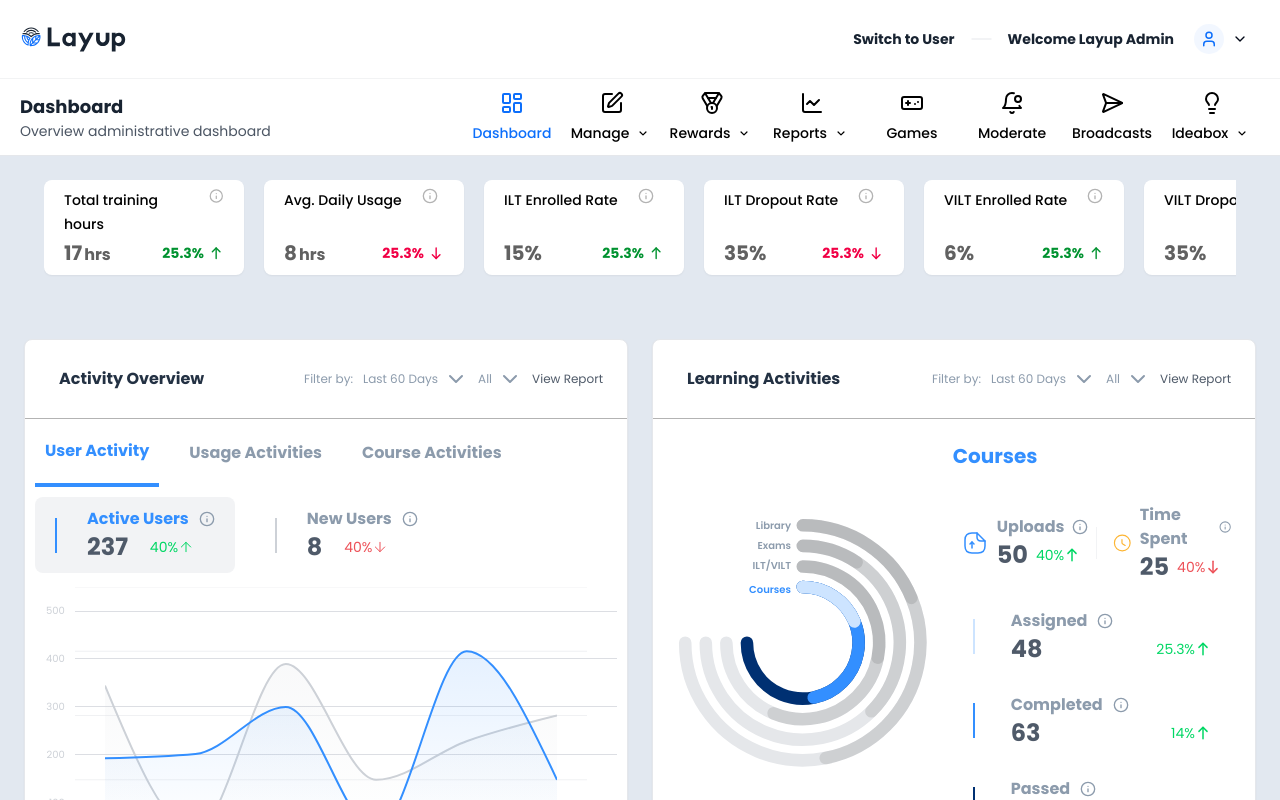
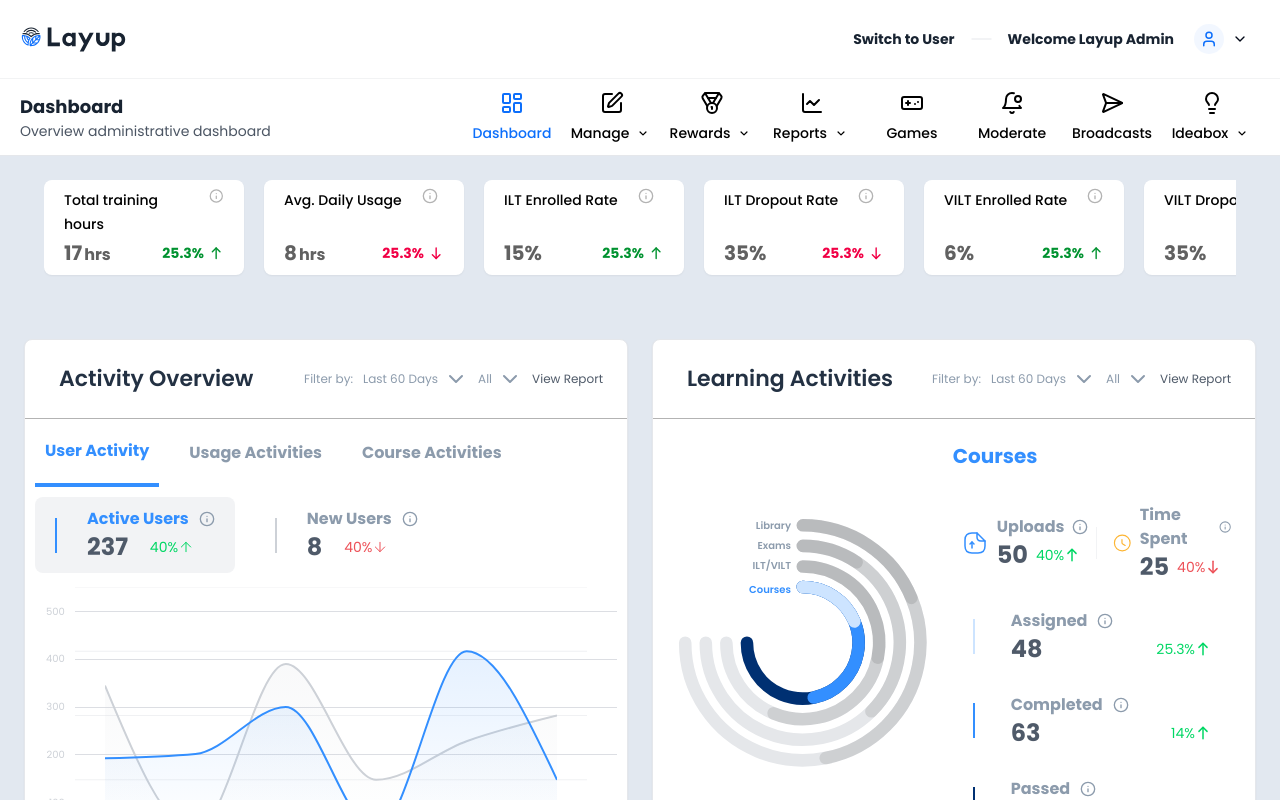
Before and after one commit to Dinnerli/dashboardprototype, a React (Vite) app: page / in a window 1280 px wide. Shown: the top 800 px of the page. Built offline with nearby package versions, Linux system fonts and the light colour scheme.

Commit message:
Adjust title sizes
Adjust the font size of the h3 titles in the Activity Overview and Learning Activities components to 22px.

```diff
--- a/src/components/dashboard/ActivitiesCard.tsx
+++ b/src/components/dashboard/ActivitiesCard.tsx
@@ -1,3 +1,4 @@
+
 import { Card } from "@/components/ui/card";
 import { ChevronDown, Info, ArrowUp, ArrowDown } from "lucide-react";
 import {
@@ -81,7 +82,7 @@ const ActivitiesCard = () => {
         {/* Header */}
         <div className="flex justify-between items-center w-full p-6 border-b border-[#B3B3B3]">
           <div className="flex items-center gap-2.5 px-2.5 flex-1">
-            <h3 className="text-base font-bold text-[#233143] font-poppins whitespace-nowrap">Activity Overview</h3>
+            <h3 className="h3 text-[#233143] font-poppins">Activity Overview</h3>
           </div>
           <div className="flex gap-2.5 items-center">
             <div className="flex items-center h-[30px] gap-2.5">
--- a/src/components/dashboard/LearningActivitiesCard.tsx
+++ b/src/components/dashboard/LearningActivitiesCard.tsx
@@ -9,7 +9,7 @@ const LearningActivitiesCard = () => {
         {/* Header */}
         <div className="flex justify-between items-center w-full p-6 border-b border-[#B3B3B3]">
           <div className="flex items-center gap-2.5 px-2.5 flex-1">
-            <h3 className="text-base font-bold text-[#233143] font-poppins whitespace-nowrap">Learning Activities</h3>
+            <h3 className="h3 text-[#233143] font-poppins">Learning Activities</h3>
           </div>
           <div className="flex gap-2.5 items-center">
             <div className="flex items-center h-[30px] gap-2.5">
```
